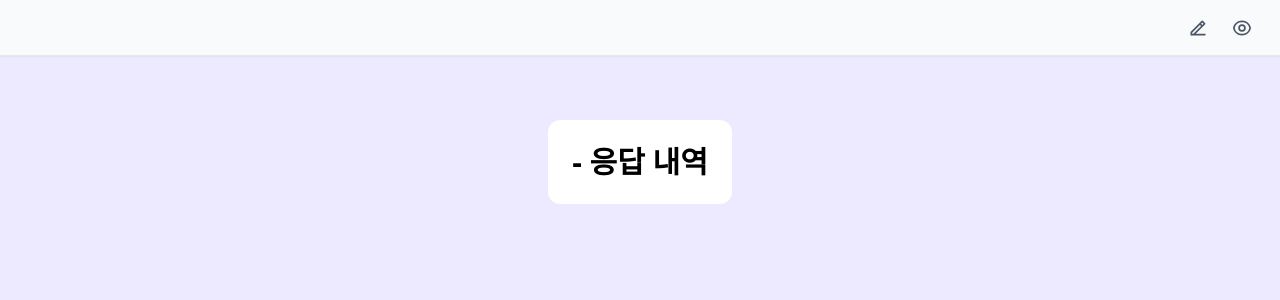
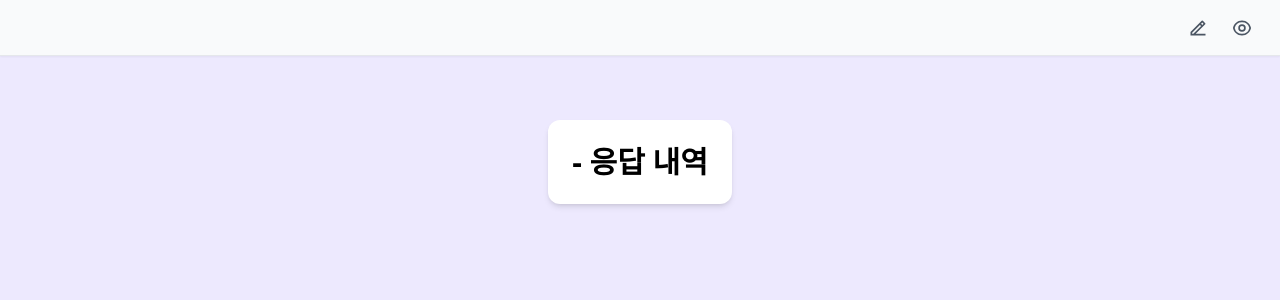
Before and after one commit to bh2980/googleFormClone, a React (Vite) app: page /result in a window 1280 px wide. Shown: the top 300 px of the page. Built offline with nearby package versions, Linux system fonts and the light colour scheme.

Commit message:
design: 그림자 변경

```diff
--- a/src/component/common/Block.tsx
+++ b/src/component/common/Block.tsx
@@ -13,7 +13,7 @@ const Block = memo(({ isTitleBlock = false, isEditing, innerRef, className, chil
       ref={innerRef}
       className={classMerge([
         "max-w-[800px] bg-white rounded-xl flex flex-col justify-between overflow-hidden",
-        isEditing && "shadow-lg",
+        isEditing ? "shadow-2xl" : "shadow-md",
       ])}
     >
       {isTitleBlock && <div className="w-full h-[8px] bg-violet-800"></div>}
--- a/src/pages/Editor.tsx
+++ b/src/pages/Editor.tsx
@@ -76,7 +76,7 @@ const Editor = () => {
           </DnDList>
         </form>
         <div className="relative flex-1 pl-4">
-          <div className="fixed flex flex-col justify-center items-center bg-white shadow-lg rounded-xl w-[48px] py-1 gap-2">
+          <div className="fixed flex flex-col justify-center items-center bg-white shadow-md rounded-xl w-[48px] py-1 gap-2">
             <IconButton onClick={addQuestionBlock} className="w-[40px] h-[40px]">
               <RiAddCircleLine className={ICON_CLASS} />
             </IconButton>
```
